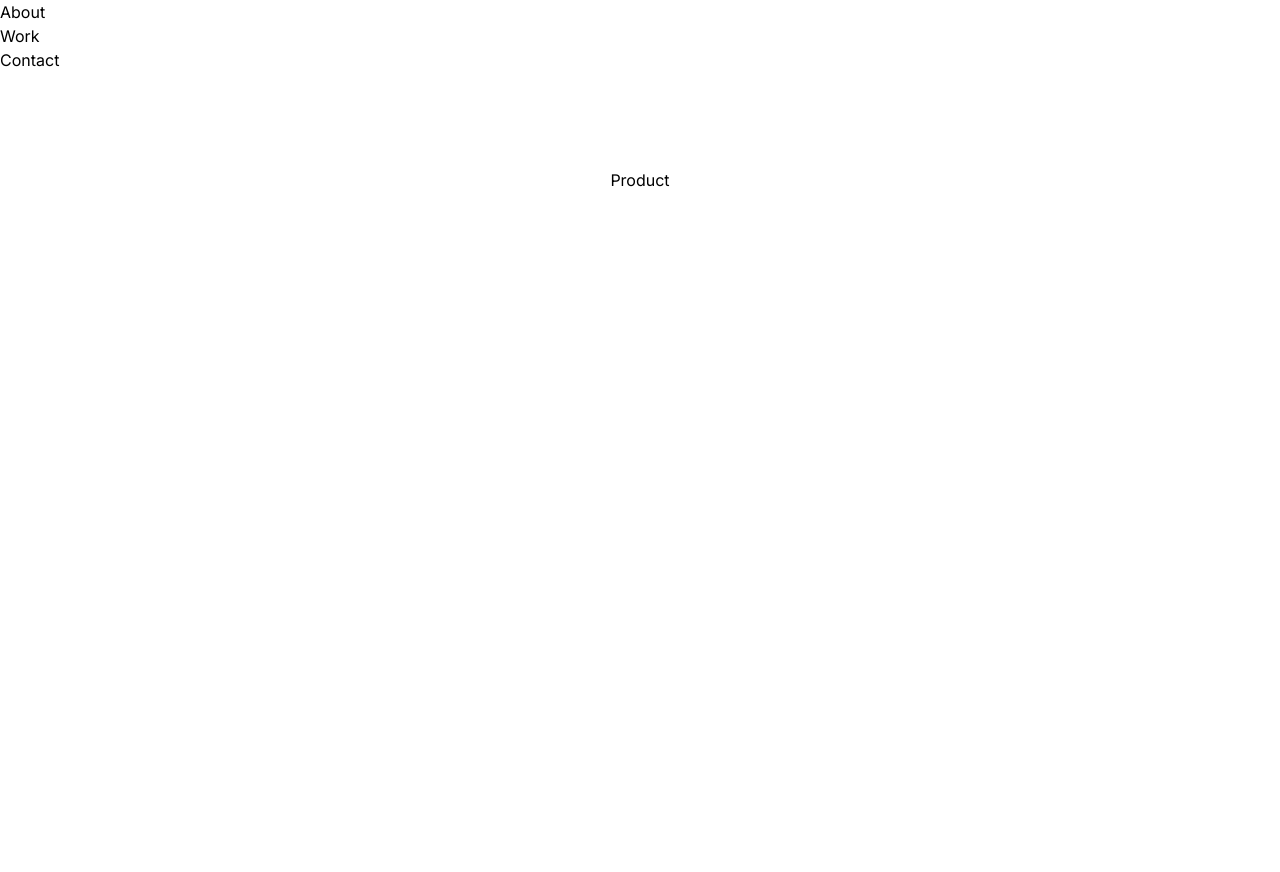
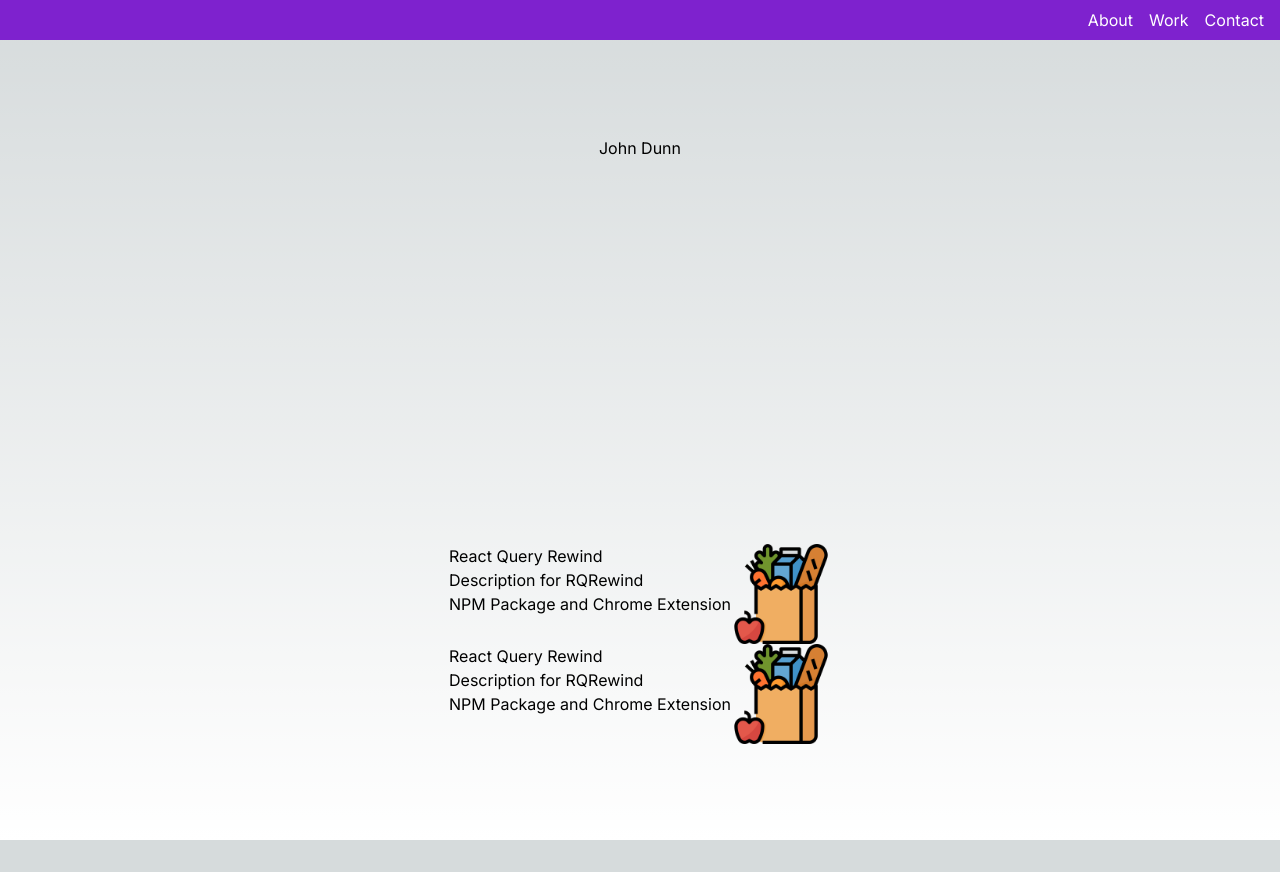
Before and after one commit to johnwdunn20/personal-website, a Next.js app: page / in a window 1280 px wide. After the commit the page ends 840 px from the top, so only its background shows below. Built offline with nearby package versions, Linux system fonts and the light colour scheme.

Commit message:
basic layout

```diff
--- a/src/app/globals.css
+++ b/src/app/globals.css
@@ -16,7 +16,7 @@
   }
 }
 
-/* body {
+body {
   color: rgb(var(--foreground-rgb));
   background: linear-gradient(
       to bottom,
@@ -26,7 +26,7 @@
     rgb(var(--background-start-rgb));
 }
 
-@layer utilities {
+/*@layer utilities {
   .text-balance {
     text-wrap: balance;
   }
--- a/src/app/page.tsx
+++ b/src/app/page.tsx
@@ -1,13 +1,21 @@
 import Image from "next/image";
 import Product from "@components/Product";
+import Welcome from "@components/Welcome";
 
 export default function Home() {
   return (
     <main className="flex min-h-screen flex-col items-center justify-between p-24">
+      <Welcome/>
       <div id="product">
         <Product
-          title='React Query Rewind'
-          description='Description for RQRewind'
+          title="React Query Rewind"
+          description="Description for RQRewind"
+          technicalDescription="NPM Package and Chrome Extension"
+          github="url"
+        />
+        <Product
+          title="React Query Rewind"
+          description="Description for RQRewind"
           technicalDescription="NPM Package and Chrome Extension"
           github="url"
         />
--- a/src/components/Nav.tsx
+++ b/src/components/Nav.tsx
@@ -3,11 +3,17 @@ import React from 'react'
 const Nav = () => {
 
   return (
-    <nav>
-      <ul>
-        <li><a href="#about">About</a></li>
-        <li><a href="#work">Work</a></li>
-        <li><a href="#contact">Contact</a></li>
+    <nav className='p-2 bg-purple-700 text-white'>
+      <ul className='flex justify-end w-full'>
+        <li className='ml-4'>
+          <a href="#about">About</a>
+          </li>
+        <li className='ml-4'>
+          <a href="#work">Work</a>
+          </li>
+        <li className='ml-4 mr-2'>
+          <a href="#contact">Contact</a>
+        </li>
       </ul>
     </nav>
   )
--- a/src/components/Product.tsx
+++ b/src/components/Product.tsx
@@ -1,4 +1,6 @@
 import React from 'react'
+import Image from 'next/image'
+import placeHolderImage from '@assets/grocery.png'
 
 type ProductType = {
   title: string;
@@ -11,7 +13,24 @@ type ProductType = {
 
 const Product:React.FC<ProductType> = ({ title, description, technicalDescription, url, github }) => {
   return (
-    <div>Product</div>
+    <section>
+      <article className='flex'>
+        {/* Text */}
+        <div>
+          <h1>{title}</h1>
+          <p>{description}</p>
+          <p>{technicalDescription}</p>
+        </div>
+
+        {/* Image */}
+        <Image
+          src={placeHolderImage}
+          alt='product image'
+          width={100}
+          height={100}
+        />
+      </article>
+    </section>
   )
 }
 
--- /dev/null
+++ b/src/components/Welcome.tsx
@@ -0,0 +1,11 @@
+import React from 'react'
+
+const Welcome = () => {
+  return (
+    <div>
+      <h1>John Dunn</h1>
+    </div>
+  )
+}
+
+export default Welcome
```
Also changed, not shown: src/assets/grocery.png (added).
